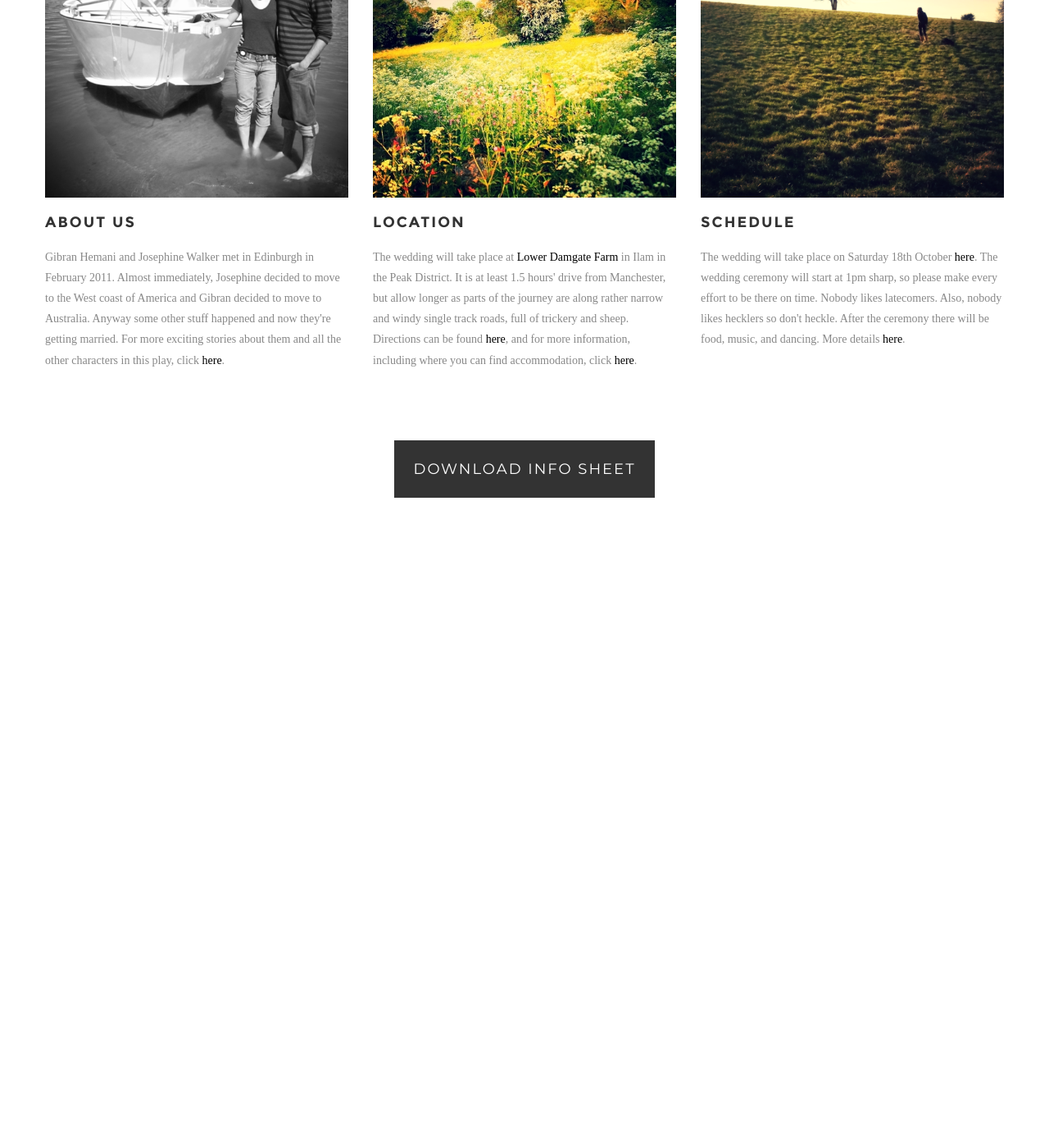
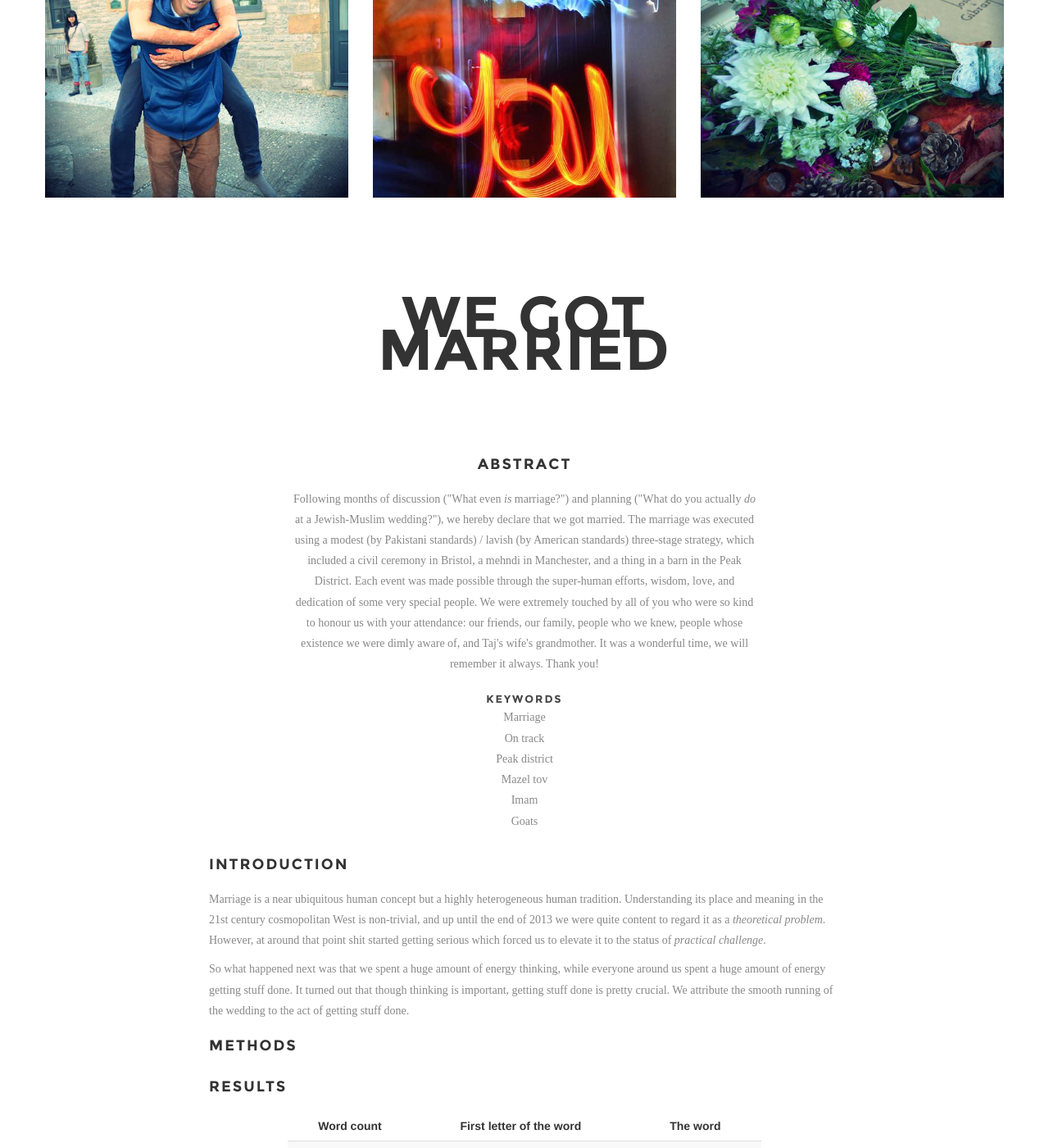
Before and after one commit to explodecomputer/gibandjo.com, a Jekyll site: the page built from index.md, in a window 1280 px wide and 1400 px high, scrolled down 751 px. Shown: the whole window at 82% size. Built offline with Jekyll 4.4.1, drawn with Linux system fonts in a browser that asks for light colours; Markdown is read by kramdown in place of the engine named in the settings; before the commit the page ends 1454 px from its top, so only the background shows below that; some of the changed text lies outside the part shown.

```diff
--- a/index.md
+++ b/index.md
@@ -4,24 +4,158 @@ title: Gib&Jo
 ---
 
 <div class="row">
-  <div class="span4">
-    <img src="img/boat.png" width='400px'>
-    <h2>About Us</h2>
-    <p>Gibran Hemani and Josephine Walker met in Edinburgh in February 2011. Almost immediately, Josephine decided to move to the West coast of America and Gibran decided to move to Australia. Anyway some other stuff happened and now they're getting married. For more exciting stories about them and all the other characters in this play, click <a href="/stories/">here</a>.</p>
-  </div>
-  <div class="span4">
-    <img src="img/location1.jpg"  width='400px'>
-    <h2>Location</h2>
-    <p>The wedding will take place at <a href="http://www.damgate.com">Lower Damgate Farm</a> in Ilam in the Peak District. It is at least 1.5 hours' drive from Manchester, but allow longer as parts of the journey are along rather narrow and windy single track roads, full of trickery and sheep. Directions can be found <a href="http://www.damgate.com/directions.php">here</a>, and for more information, including where you can find accommodation, click <a href="/location/">here</a>.</p>
-  </div>
-  <div class="span4">
-    <img src="img/hill1.png" width='400px'>
-    <h2>Schedule</h2>
-    <p>The wedding will take place on Saturday 18th October <a href="http://www.gibandjo.com/location.html">here</a>. The wedding ceremony will start at 1pm sharp, so please make every effort to be there on time. Nobody likes latecomers. Also, nobody likes hecklers so don't heckle. After the ceremony there will be food, music, and dancing. More details <a href="/schedule/">here</a>.</p>
-  </div>
+	<div class="span4">
+		<img src="/img/socksfiltered.jpg" width="400px" style="margin-bottom: 15px;">
+	</div>
+	<div class="span4">
+		<img src="/img/thankyousquare.jpg" width="400px" style="margin-bottom: 15px;">
+	</div>
+	<div class="span4">
+		<img src="/img/flowersfiltered.jpg" width="400px" style="margin-bottom: 15px;">
+	</div>
+</div>
+<div class="row top-buffer">
+	<div class="span3">
+	</div>
+	<div class="span6">
+		<div class="text-center">
+			<h1 class="bottom-buffer" style="font-size: 70px;">We got married</h1>
+
+			<h2>Abstract</h2>
+			<p>Following months of discussion ("What even <em>is</em> marriage?") and planning ("What do you actually <em>do</em> at a Jewish-Muslim wedding?"), we hereby declare that we got married. The marriage was executed using a modest (by Pakistani standards) / lavish (by American standards) three-stage strategy, which included a civil ceremony in Bristol, a mehndi in Manchester, and a thing in a barn in the Peak District. Each event was made possible through the super-human efforts, wisdom, love, and dedication of some very special people. We were extremely touched by all of you who were so kind to honour us with your attendance: our friends, our family, people who we knew, people whose existence we were dimly aware of, and Taj's wife's grandmother. It was a wonderful time, we will remember it always. Thank you!</p>
+
+			<h3>Keywords</h3>
+			<p>Marriage<br/>
+			On track<br/>
+			Peak district<br/>
+			Mazel tov<br/>
+			Imam<br/>
+			Goats</p>
+		</div>
+	</div>
+	<div class="span3">
+	</div>
 </div>
 
 
-<div class="jumbotron top-buffer bottom-buffer">
-  <a href="/img/infosheet.pdf" class="btn-infosheet">Download info sheet</a>
+<div class="row">
+	<div class="span2">
+	</div>
+	<div class="span8">
+
+		<h2>Introduction</h2>
+		<p>Marriage is a near ubiquitous human concept but a highly heterogeneous human tradition. Understanding its place and meaning in the 21st century cosmopolitan West is non-trivial, and up until the end of 2013 we were quite content to regard it as a <em>theoretical problem</em>. However, at around that point shit started getting serious which forced us to elevate it to the status of <em>practical challenge</em>.</p>
+
+		<p>So what happened next was that we spent a huge amount of energy thinking, while everyone around us spent a huge amount of energy getting stuff done. It turned out that though thinking is important, getting stuff done is pretty crucial. We attribute the smooth running of the wedding to the act of getting stuff done.</p>
+
+		<h2>Methods</h2>
+
+
+
+		<h2>Results</h2>
+		<table class="table table-striped" style="width: 75%; margin: 0px auto;">
+			<thead>
+				<tr>
+					<th style="text-align: center;">Word count</th>
+					<th style="text-align: center;">First letter of the word</th>
+					<th style="text-align: center;">The word</th>
+				</tr>
+			</thead>
+			<tbody>
+				<tr>
+					<td style="text-align: center;">1</td>
+					<td style="text-align: center;">T</td>
+					<td style="text-align: center;">Trust</td>
+				</tr>
+				<tr>
+					<td style="text-align: center;">2</td>
+					<td style="text-align: center;">T</td>
+					<td style="text-align: center;">Time</td>
+				</tr>
+				<tr>
+					<td style="text-align: center;">3</td>
+					<td style="text-align: center;">T</td>
+					<td style="text-align: center;">Thankfulness</td>
+				</tr>
+				<tr>
+					<td style="text-align: center;">4</td>
+					<td style="text-align: center;">T</td>
+					<td style="text-align: center;">Talking</td>
+				</tr>
+				<tr>
+					<td style="text-align: center;">5</td>
+					<td style="text-align: center;">T</td>
+					<td style="text-align: center;">Tenderness</td>
+				</tr>
+				<tr>
+					<td style="text-align: center;">6</td>
+					<td style="text-align: center;">T</td>
+					<td style="text-align: center;">Touching</td>
+				</tr>
+			</tbody>
+		</table>
+		<h3 class="text-center bottom-buffer">Table 1: The six T's of marriage</h3>
+
+		<table class="table table-striped" style="width: 75%; margin: 0px auto;">
+			<thead>
+				<tr>
+					<th style="text-align: center;">Word count</th>
+					<th style="text-align: center;">First letter of the word</th>
+					<th style="text-align: center;">The word</th>
+				</tr>
+			</thead>
+			<tbody>
+				<tr>
+					<td style="text-align: center;">1</td>
+					<td style="text-align: center;">L</td>
+					<td style="text-align: center;">Love</td>
+				</tr>
+				<tr>
+					<td style="text-align: center;">2</td>
+					<td style="text-align: center;">L</td>
+					<td style="text-align: center;">Loyalty</td>
+				</tr>
+				<tr>
+					<td style="text-align: center;">3</td>
+					<td style="text-align: center;">L</td>
+					<td style="text-align: center;">Laughter</td>
+				</tr>
+			</tbody>
+		</table>
+		<h3 class="text-center bottom-buffer">Table 2: The three L's of marriage</h3>
+
+		<table class="table table-striped" style="width: 75%; margin: 0px auto;">
+			<thead>
+				<tr>
+					<th style="text-align: center;">Word count</th>
+					<th style="text-align: center;">First letter of the word</th>
+					<th style="text-align: center;">The word</th>
+				</tr>
+			</thead>
+			<tbody>
+				<tr>
+					<td style="text-align: center;">1</td>
+					<td style="text-align: center;">H</td>
+					<td style="text-align: center;">Health</td>
+				</tr>
+				<tr>
+					<td style="text-align: center;">2</td>
+					<td style="text-align: center;">H</td>
+					<td style="text-align: center;">Happiness</td>
+				</tr>
+				<tr>
+					<td style="text-align: center;">3</td>
+					<td style="text-align: center;">H</td>
+					<td style="text-align: center;">Harmony</td>
+				</tr>
+			</tbody>
+		</table>
+		<h3 class="text-center bottom-buffer">Table 3: The three H's of marriage</h3>
+
+
+		<h2>Discussion</h2>
+
+	</div>
+	<div class="span2">
+	</div>
 </div>
```
Also changed, not shown: 1-special_thanks/index.md (renamed from special_thanks/index.md, +37 -4 lines), 4-marriage_advice/index.md (added, +163 -0 lines), marriage_advice/index.md (deleted, +0 -152 lines), thankyou.md (deleted, +0 -119 lines), 2-photos/index.md (renamed from photos/index.md), 3-stories/hemanis/index.md (renamed from stories/hemanis/index.md), 3-stories/how-we-met/index.md (renamed from stories/how-we-met/index.md), 3-stories/index.md (renamed from stories/index.md), 3-stories/walker-grobsteins/index.md (renamed from stories/walker-grobsteins/index.md), 3-stories/who-we-are/index.md (renamed from stories/who-we-are/index.md), img/emma.jpg (added), img/flowers.jpg (added), img/flowersfiltered.jpg (added), img/laurencarl.jpg (added), 5 more files.
